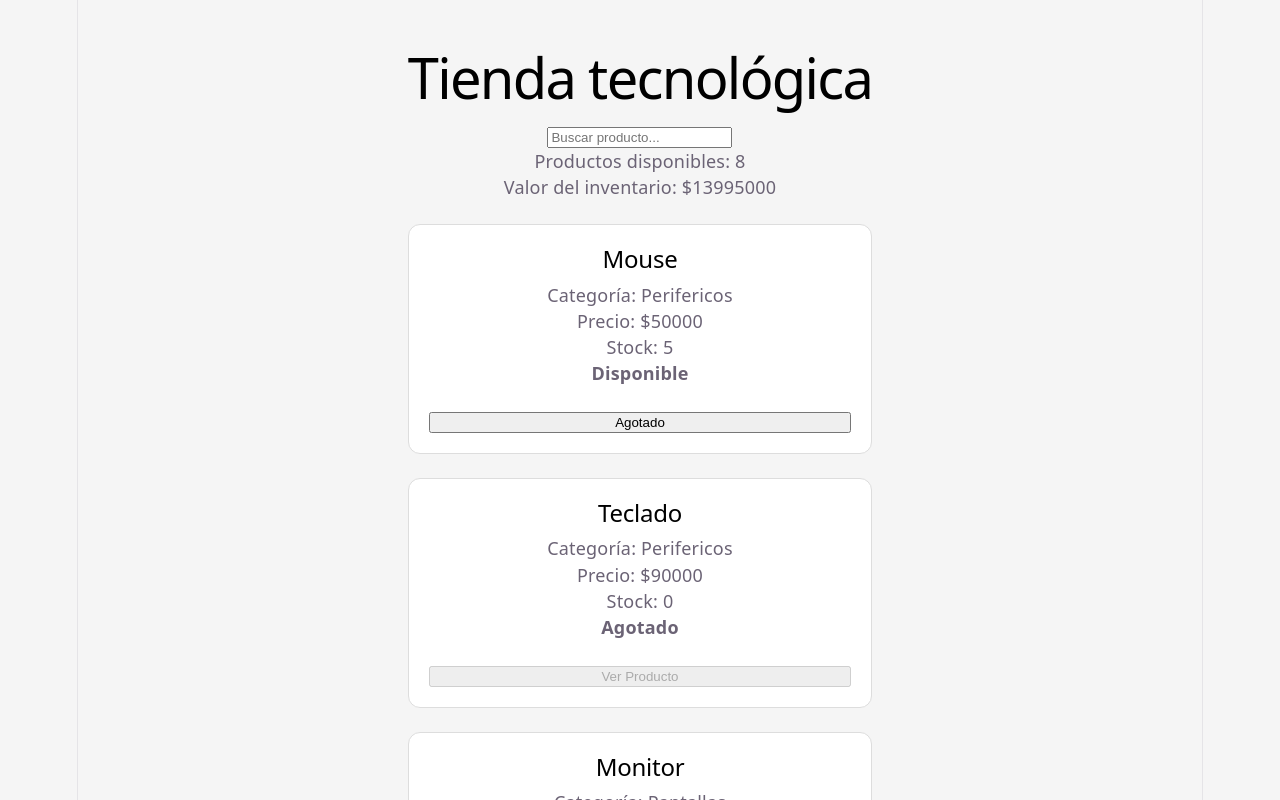
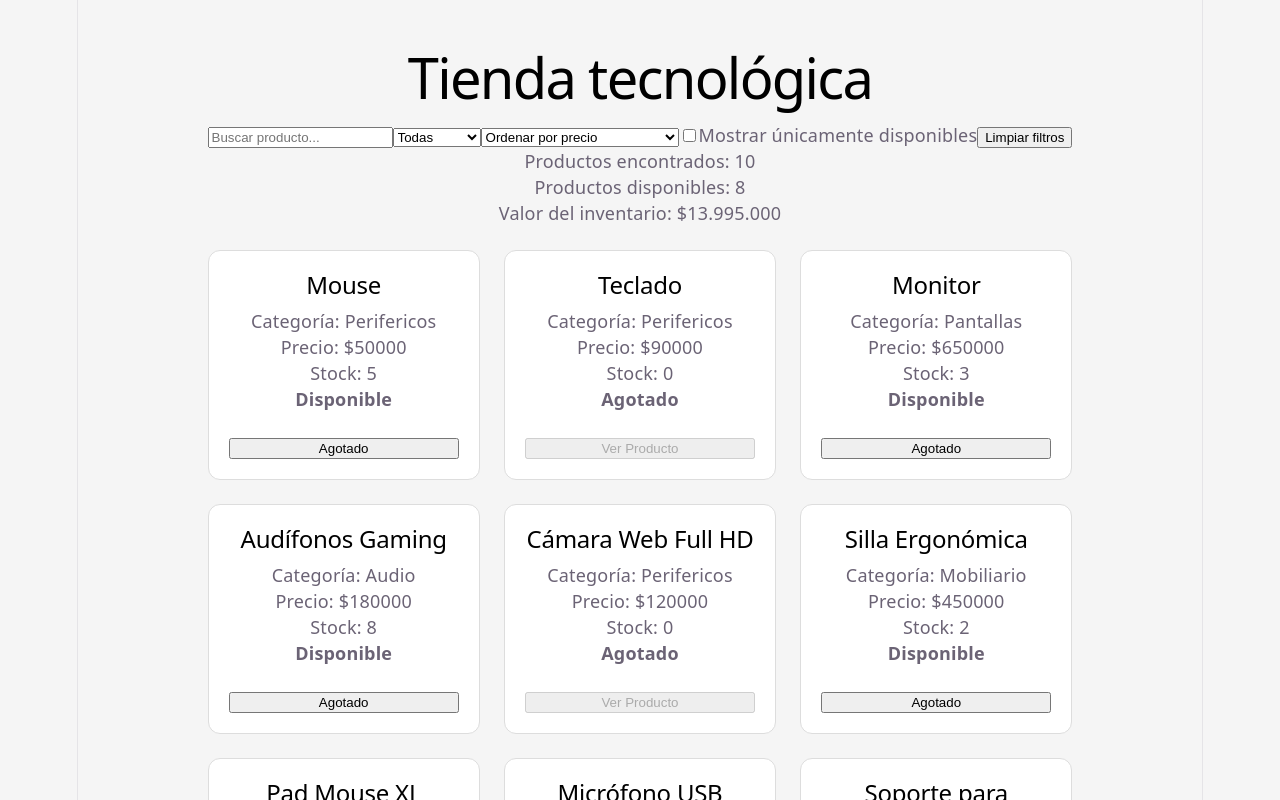
Before and after one commit to JP-505/tienda-react, a React (Vite) app: page / in a window 1280 px wide. Shown: the top 800 px of the page. Built offline with nearby package versions, Linux system fonts and the light colour scheme.

Commit message:
feat: agregar filtros interactivos al catalogo

```diff
--- a/src/App.jsx
+++ b/src/App.jsx
@@ -5,14 +5,41 @@ import './App.css';
 
 function App() {
   const [busqueda, setBusqueda] = useState("");
+  const [categoria, setCategoria] = useState("Todas");
+  const [soloDisponibles, setSoloDisponibles] = useState(false);
 
-  const productosFiltrados = productos.filter(producto =>
-    producto.nombre
+  const [ordenPrecio, setOrdenPrecio] = useState("defecto");
+
+  const limpiarFiltros = () => {
+    setBusqueda("");
+    setCategoria("Todas");
+    setSoloDisponibles(false);
+    setOrdenPrecio("defecto");
+  };
+
+  const productosFiltrados = productos.filter(producto => {
+    const coincideNombre = producto.nombre
       .toLowerCase()
-      .includes(
-        busqueda.toLowerCase()
-      )
-  );
+      .includes(busqueda.toLowerCase());
+
+    const coincideCategoria =
+      categoria === "Todas" || producto.categoria === categoria;
+
+    const coincideStock =
+      !soloDisponibles || producto.stock > 0;
+
+    return coincideNombre && coincideCategoria && coincideStock;
+  });
+
+  const productosOrdenados = [...productosFiltrados].sort((a, b) => {
+    if (ordenPrecio === "menor-mayor") {
+      return a.precio - b.precio;
+    }
+    if (ordenPrecio === "mayor-menor") {
+      return b.precio - a.precio;
+    }
+    return 0;
+  });
 
   const disponibles = productos.filter(producto => producto.stock > 0);
   const valorInventario = productos.reduce(
@@ -20,36 +47,74 @@ function App() {
     0
   );
 
+  const formatearPrecio = (precio) => {
+    return precio.toLocaleString("es-CO");
+  };
+
   return (
-    <>
     <main className="contenedor">
       <h1>Tienda tecnológica</h1>
 
+      <div className="filtros">
         <input
           type="text"
           placeholder="Buscar producto..."
           value={busqueda}
-          onChange={(evento) => {
-            setBusqueda(evento.target.value);
-          }}
+          onChange={(evento) => setBusqueda(evento.target.value)}
         />
 
+        <select
+          value={categoria}
+          onChange={(evento) => setCategoria(evento.target.value)}
+        >
+          <option value="Todas">Todas</option>
+          <option value="Perifericos">Perifericos</option>
+          <option value="Pantallas">Pantallas</option>
+          <option value="Audio">Audio</option>
+          <option value="Mobiliario">Mobiliario</option>
+          <option value="Accesorios">Accesorios</option>
+        </select>
+
+        <select
+          value={ordenPrecio}
+          onChange={(evento) => setOrdenPrecio(evento.target.value)}
+        >
+          <option value="defecto">Ordenar por precio</option>
+          <option value="menor-mayor">Menor precio → Mayor precio</option>
+          <option value="mayor-menor">Mayor precio → Menor precio</option>
+        </select>
+
+        <label>
+          <input
+            type="checkbox"
+            checked={soloDisponibles}
+            onChange={(evento) => setSoloDisponibles(evento.target.checked)}
+          />
+          Mostrar únicamente disponibles
+        </label>
+
+        <button type="button" onClick={limpiarFiltros}>
+          Limpiar filtros
+        </button>
+      </div>
+
+      <p>Productos encontrados: {productosOrdenados.length}</p>
       <p>Productos disponibles: {disponibles.length}</p>
-        <p>Valor del inventario: ${valorInventario}</p>
+      <p>Valor del inventario: ${formatearPrecio(valorInventario)}</p>
 
       <section className="productos">
-          {productosFiltrados.map(producto => (
+        {productosOrdenados.map(producto => (
           <ProductoCard
             key={producto.id}
             producto={producto}
           />
         ))}
-          {productosFiltrados.length === 0 ? (
+
+        {productosOrdenados.length === 0 ? (
           <p>No se encontraron productos.</p>
         ) : null}
       </section>
     </main>
-    </>
   );
 }
 
```
Lines whose indentation alone changed are shown as unchanged.
